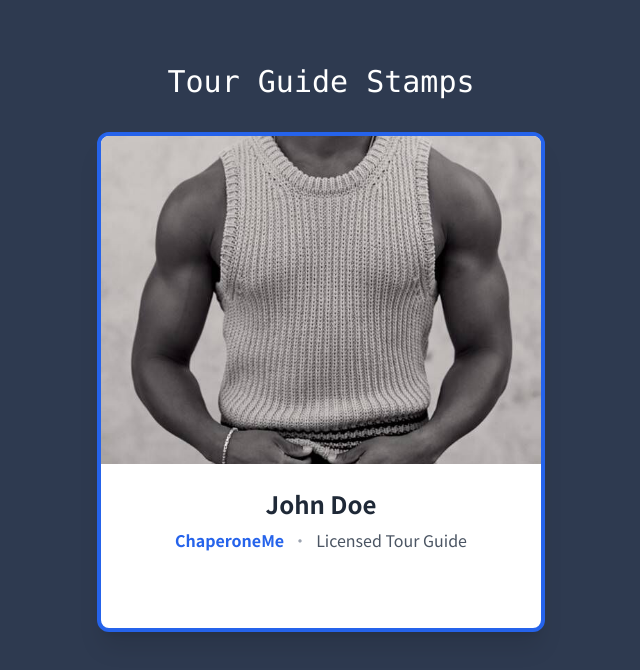
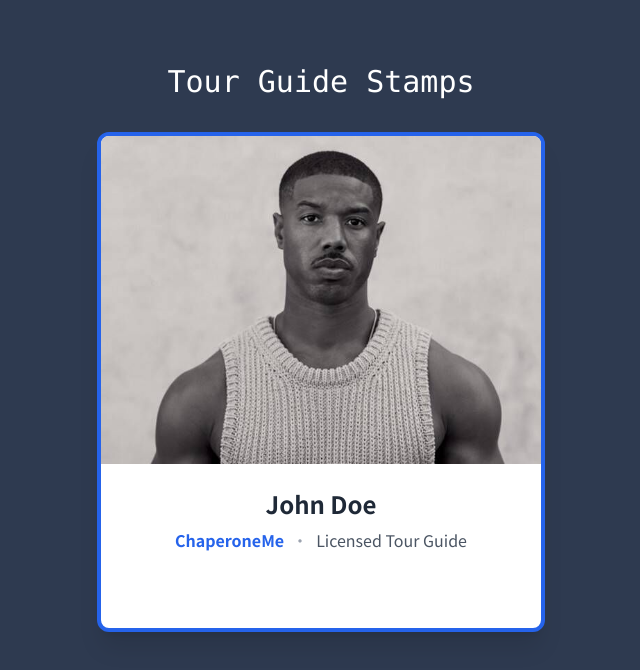
Before and after one commit to lalamcchickenzie/chaperoneMe, a Next.js app: page /guides in a window 1280 px wide. Shown: the top 670 px of the page, without its empty margins (319-959 px from the left). Built offline with nearby package versions, Linux system fonts and the light colour scheme.

Commit message:
Form Fix

```diff
--- a/src/app/components/StampCard.jsx
+++ b/src/app/components/StampCard.jsx
@@ -22,6 +22,7 @@ const StampCard = ({ guideName, guideImage }) => {
                 alt={guideName}
                 fill
                 className="object-cover"
+                objectPosition="center top"
               />
             </div>
             <div className="p-6 text-center">
--- a/src/app/page.jsx
+++ b/src/app/page.jsx
@@ -187,7 +187,7 @@ export default function Home() {
                 onChange={handleChange}
                 required
               />
-              <label className="block text-white mb-1 mt-2">Upload MOTAC License (PDF only)</label>
+              <label className="block text-white mb-1 mt-2">Upload tour guide's license (PDF only)</label>
               <input
                 type="file"
                 name="motac"
```
